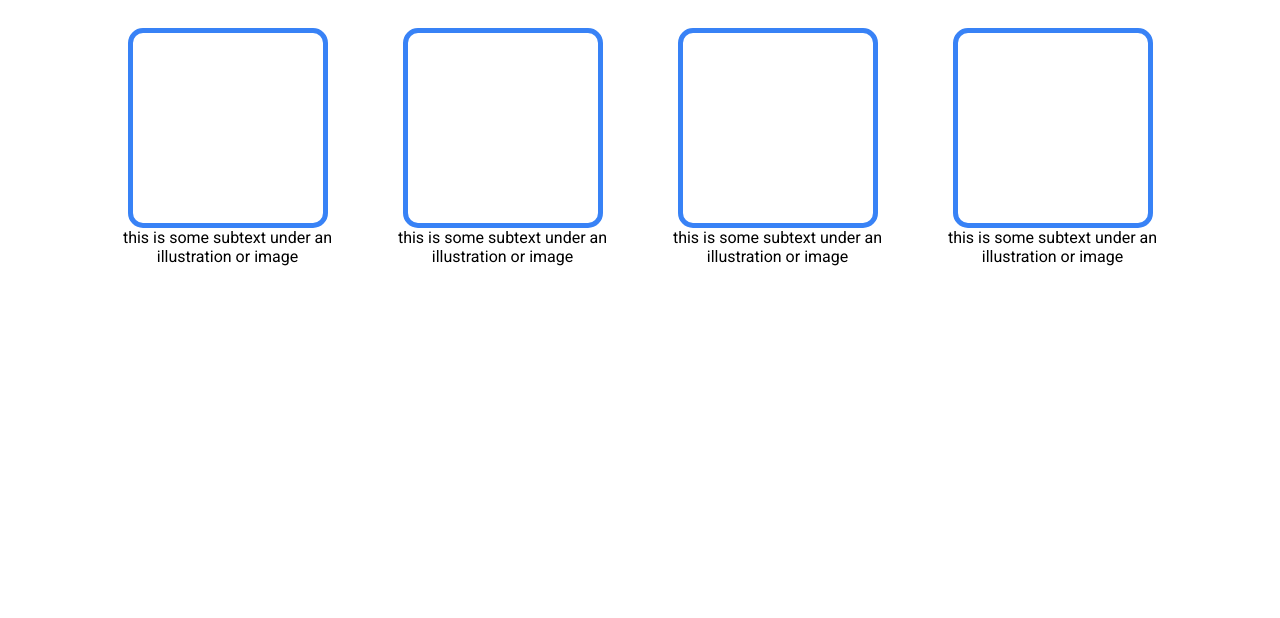
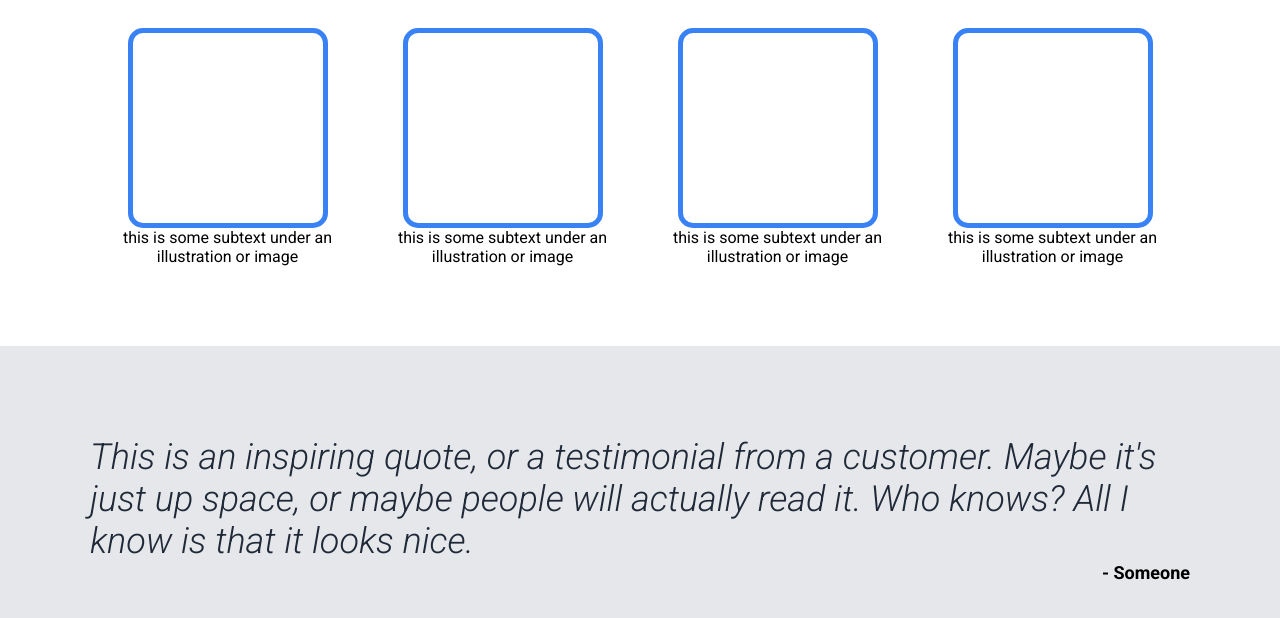
Before and after one commit to godwin-17/landing-page, a plain HTML site: page index.html in a window 1280 px wide. Shown: the part 530-1148 px from the top of the page. Before the commit the page ends 876 px from the top, so only its background shows below. Drawn offline with Linux system fonts and the light colour scheme.

Commit message:
Add second section

```diff
--- a/index.html
+++ b/index.html
@@ -88,6 +88,17 @@
     </div>
   </section>
 
+  <!-- SECTION 2-->
+
+  <section class="section-2">
+    <div class="section-container-2">
+      <div class="quote">
+        This is an inspiring quote, or a testimonial from a customer. Maybe it's just up space, or maybe people will actually read it. Who knows? All I know is that it looks nice.
+      </div>
+      <div class="author">- Someone</div>
+    </div>
+  </section>
+
 
 </body>
 </html>
--- a/style.css
+++ b/style.css
@@ -99,9 +99,9 @@ header .container {
   gap: 10px;
 }
 
-/* SECTION */
+/* SECTION 1*/
 
-section {
+.section {
   padding-top: 45px;
   padding-bottom: 80px;
 }
@@ -138,3 +138,33 @@ section {
 .section-text {
   text-align: center;
 }
+
+/* SECTION 2 */
+.section-2 {
+  padding-top: 90px;
+  padding-bottom: 60px;
+}
+
+
+.section-container-2 {
+  max-width: 1100px;
+  margin: 0 auto;
+}
+
+.section-2 {
+  background-color: #E5E7EB;
+}
+
+.quote {
+  font-size: 36px;
+  font-weight: 300;
+  font-style: italic;
+  color: #1F2937;
+
+}
+
+.author {
+  font-size: 18px;
+  font-weight: bold;
+  text-align: right;
+}
```
